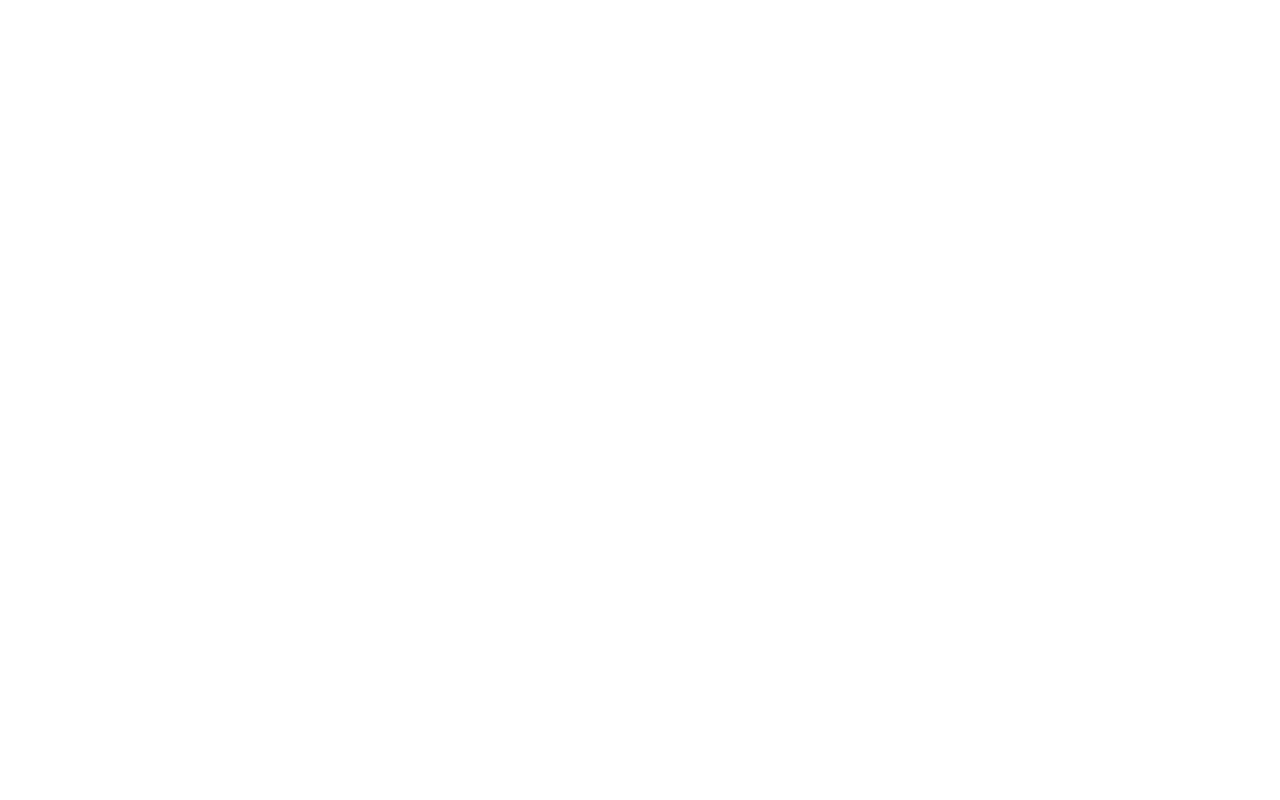
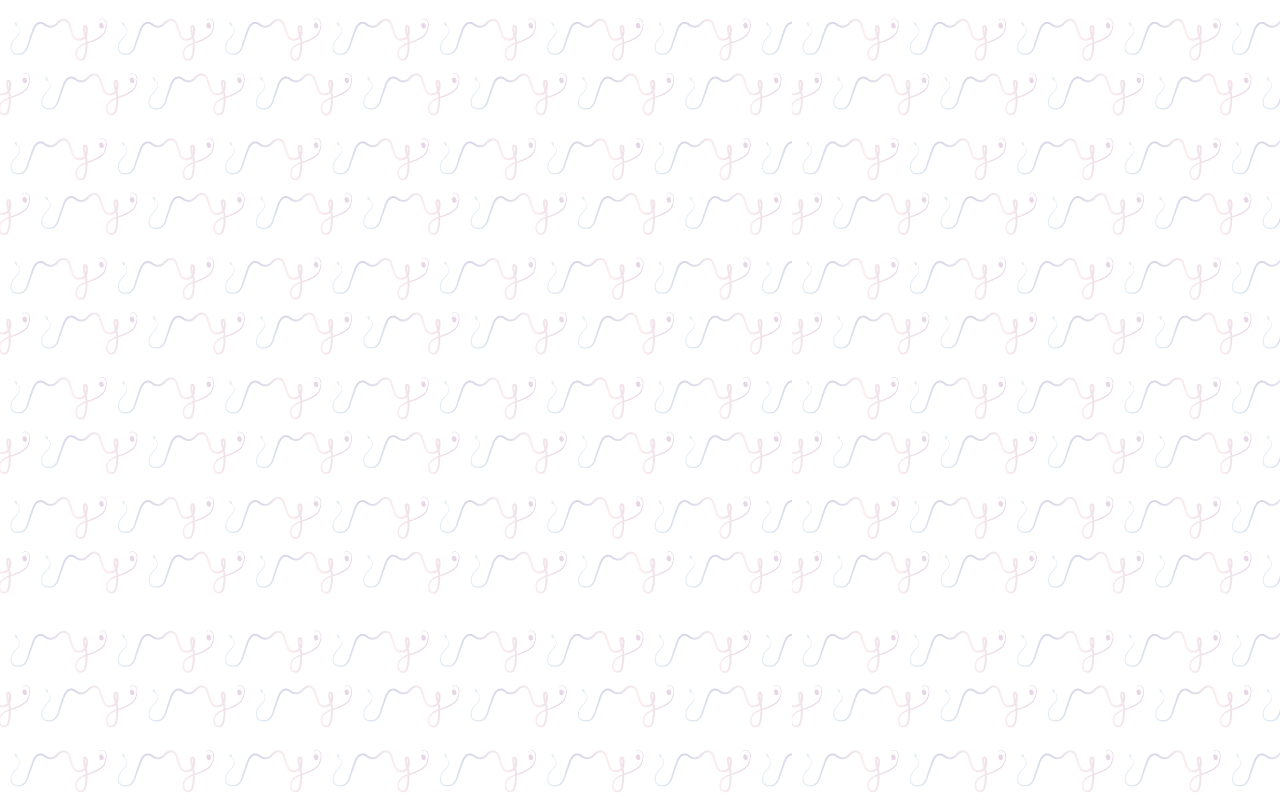
Before and after one commit to michelyazo07/intro-logo, a plain HTML site: page index.html in a window 1280 px wide. Drawn offline with nearby package versions, Linux system fonts and the light colour scheme.

Commit message:
Update index.html

```diff
--- a/index.html
+++ b/index.html
@@ -12,7 +12,7 @@
     <link rel="stylesheet" href="https://cdnjs.cloudflare.com/ajax/libs/animate.css/4.1.1/animate.min.css"/>
 </head>
   <body>
-    <div class="container-fluid">
+    <div class="container-fluid" style="background-image: url('images/fondo.png');">
 
         <div class="centrar" id="centrarCarga">
 
```
